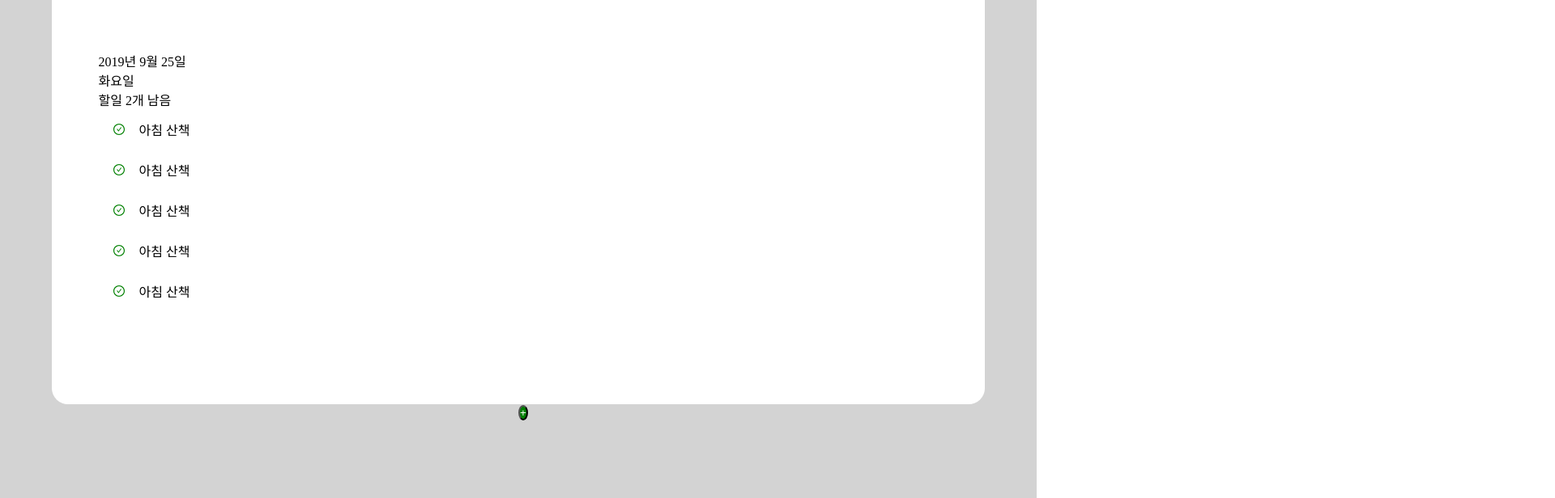
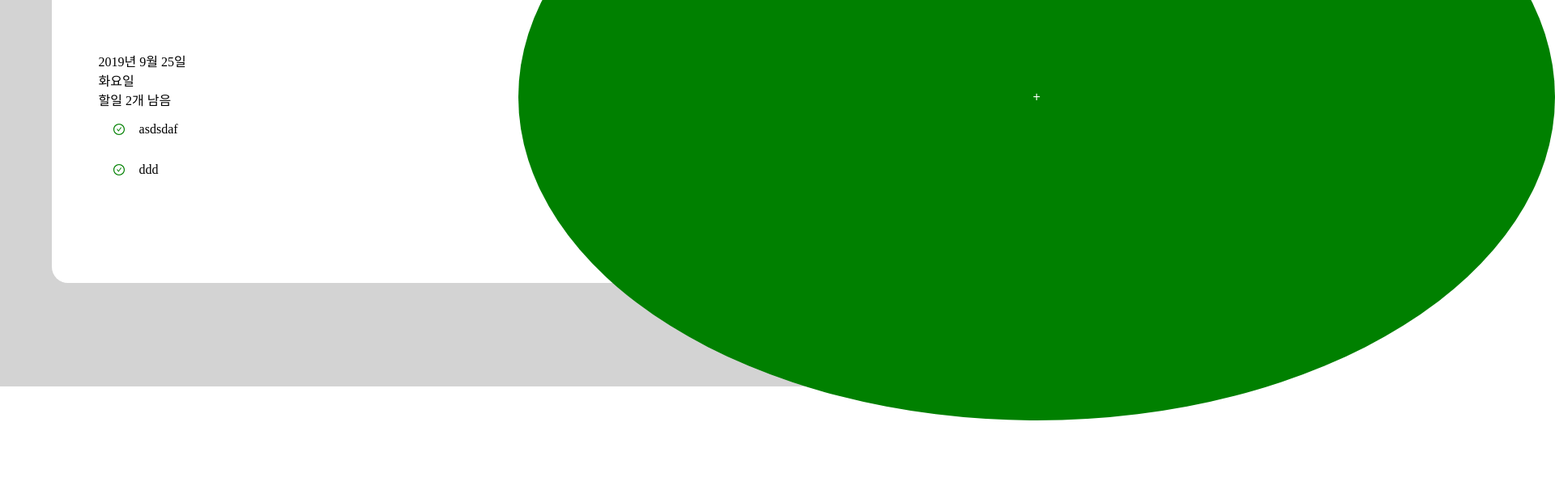
Before and after one commit to hanyoonseok/AtomicDesign_TS, a React (Create React App) app in the folder client/: page /todo in a window 1280 px wide. Shown: the part 280-896 px from the top of the page at 81% size, 1920 px wide, since content can reach past the window. After the commit the page ends 800 px from the top, so only its background shows below. Built offline with nearby package versions, Linux system fonts and the light colour scheme.

Commit message:
props 타입지정

```diff
--- a/client/src/components/atoms/Button/index.tsx
+++ b/client/src/components/atoms/Button/index.tsx
@@ -12,6 +12,7 @@ export interface Props {
   icon?: string;
   /** fit to size enable */
   submit?: boolean;
+  setTodo?:React.Dispatch<React.SetStateAction<string[]>>
 }
 
 function Button ({
@@ -20,6 +21,7 @@ function Button ({
   onClick,
   icon,
   submit,
+  setTodo,
   ...props
 }:Props):React.ReactElement {
   // default
--- a/client/src/components/molecules/TodoItem/index.tsx
+++ b/client/src/components/molecules/TodoItem/index.tsx
@@ -3,12 +3,17 @@ import * as S from "./style"
 import {Button , Label} from "../../../components"
 import {AiOutlineCheckCircle} from "react-icons/ai"
 
-function TodoItem ():React.ReactElement {
+interface Props{
+  text?:string
+}
+function TodoItem ({
+  text
+}:Props):React.ReactElement {
   // default
   return (
       <S.ItemWrapper>
         <S.CheckBtn><AiOutlineCheckCircle/></S.CheckBtn>
-        <Label children={"아침 산책"}/>
+        <Label children={text}/>
       </S.ItemWrapper>
   );
 };
--- a/client/src/components/templates/TodoList/index.tsx
+++ b/client/src/components/templates/TodoList/index.tsx
@@ -1,9 +1,16 @@
-import React from "react";
+import React,{useState} from "react";
 import * as S from "./style"
 import {TodoItem, Background} from "../../../components"
 
+interface Props{
+  todo:string[],
+  setTodo:React.Dispatch<React.SetStateAction<string[]>>
+}
+
 const TodoList = ({
-}) => {
+  todo,
+  setTodo
+}:Props):React.ReactElement => {
   return (
     <Background bgColor={"lightgray"}>
       <S.TodoWrapper>
@@ -13,14 +20,16 @@ const TodoList = ({
           <S.StyledLabel>할일 2개 남음</S.StyledLabel>
         </S.FlowWrapper>
         <S.FlowWrapper>
-          <TodoItem/>
-          <TodoItem/>
-          <TodoItem/>
-          <TodoItem/>
-          <TodoItem/>
+          {
+            todo.map((item)=>{
+              return(
+                <TodoItem text={item}/>
+              )
+            })
+          }
         </S.FlowWrapper>
       </S.TodoWrapper>
-      <S.PlusBtn>+</S.PlusBtn>
+      <S.PlusBtn setTodo={setTodo}>+</S.PlusBtn>
     </Background>
 
   );
--- a/client/src/components/templates/TodoList/style.ts
+++ b/client/src/components/templates/TodoList/style.ts
@@ -1,5 +1,5 @@
 import styled from "styled-components"
-import {Label} from "../../../components"
+import {Label,Button} from "../../../components"
 
 export const FlowWrapper = styled.div`
     display:flex;
@@ -19,7 +19,7 @@ export const TodoWrapper = styled.div`
     margin-top:100px;
 `;
 
-export const PlusBtn = styled.button`
+export const PlusBtn = styled(Button)`
     border-radius:50%;
     background-color:green;
     color:white;
--- a/client/src/pages/TodoListPage/index.tsx
+++ b/client/src/pages/TodoListPage/index.tsx
@@ -2,9 +2,17 @@ import React,{useState, useEffect} from "react"
 import {TodoList} from "../../components"
 
 const TodoListPage:React.FC = () => {
-  const [todo, setTodo]=useState([])
+  const [todo, setTodo]=useState(['asdsdaf','ddd'])
+
+  useEffect(()=>{
+
+  },[todo])
+
   return (
-    <TodoList/>
+    <TodoList
+      todo={todo}
+      setTodo={setTodo}
+    />
   );
 };
 
```
